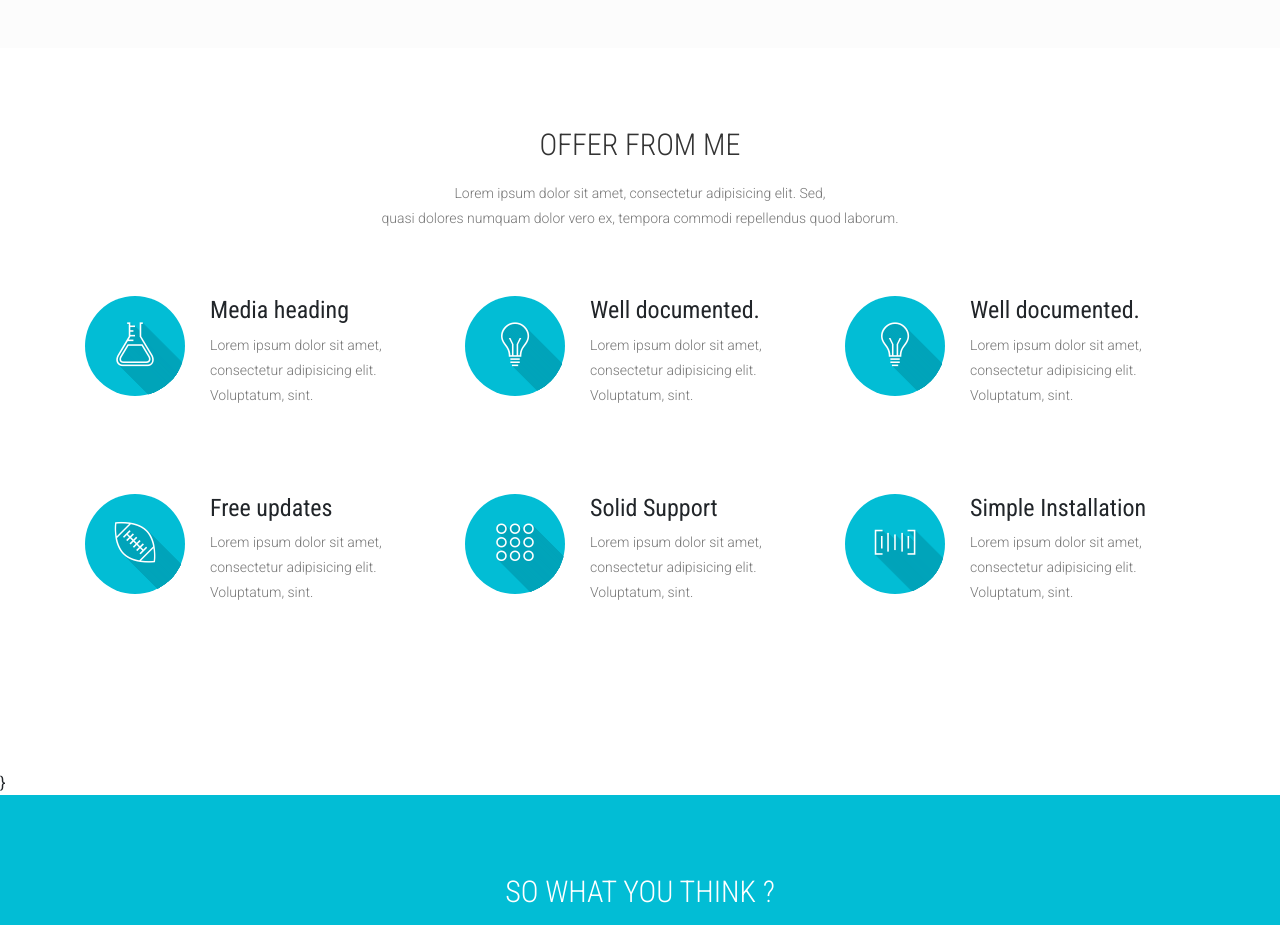
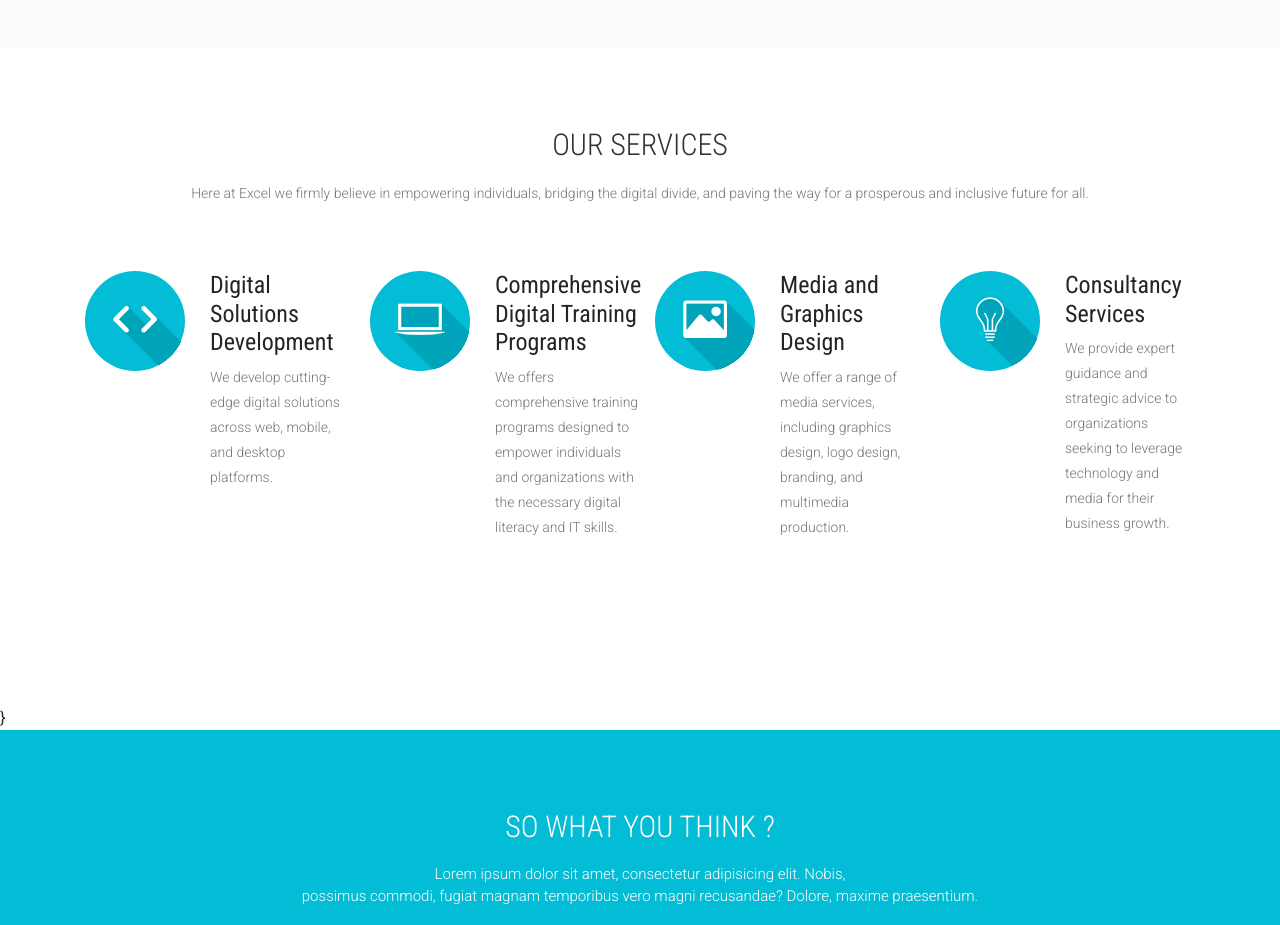
Before and after one commit to emile-tech/digitalexcelconsults, a plain HTML site: page index.html in a window 1280 px wide. Shown: the part 2460-3385 px from the top of the page. Drawn offline with Linux system fonts and the light colour scheme; files whose address does not match are found by name; a web font is replaced by a local one.

Commit message:
Added the Services section with all our services

```diff
--- a/index.html
+++ b/index.html
@@ -343,66 +343,66 @@ Portfolio Section Start
 <section id="feature">
   <div class="container">
     <div class="section-heading">
-      <h1 class="title wow fadeInDown" data-wow-delay=".3s">Offer From Me</h1>
+      <h1 class="title wow fadeInDown" data-wow-delay=".3s">Our Services</h1>
       <p class="wow fadeInDown" data-wow-delay=".5s">
-        Lorem ipsum dolor sit amet, consectetur adipisicing elit. Sed,<br> quasi dolores numquam dolor vero ex, tempora
-        commodi repellendus quod laborum.
+        Here at Excel we firmly believe in empowering individuals, bridging the digital divide, and paving the way for a prosperous and inclusive future for all.
+
       </p>
     </div>
     <div class="row">
-      <div class="col-sm-6 col-lg-4">
+      <div class="col-sm-6 col-lg-3">
         <div class="media wow fadeInUp animated" data-wow-duration="500ms" data-wow-delay="300ms">
           <div class="media-left">
             <div class="icon">
-              <i class="ion-ios-flask-outline"></i>
+              <i class="ion-code"></i>
             </div>
           </div>
           <div class="media-body">
-            <h4 class="media-heading">Media heading</h4>
-            <p>Lorem ipsum dolor sit amet, consectetur adipisicing elit. Voluptatum, sint.</p>
+            <h4 class="media-heading">Digital Solutions Development</h4>
+            <p>We develop cutting-edge digital solutions across web, mobile, and desktop platforms.</p>
           </div>
         </div>
       </div>
-      <div class="col-sm-6 col-lg-4">
+      <div class="col-sm-6 col-lg-3">
         <div class="media wow fadeInDown animated" data-wow-duration="500ms" data-wow-delay="600ms">
+          <div class="media-left">
+            <div class="icon">
+              <i class="ion-laptop"></i>
+            </div>
+          </div>
+          <div class="media-body">
+            <h4 class="media-heading">Comprehensive Digital Training Programs</h4>
+            <p>We offers comprehensive training programs designed to empower individuals and organizations with the necessary digital literacy and IT skills.</p>
+          </div>
+        </div>
+      </div>
+      <div class="col-sm-6 col-lg-3">
+        <div class="media wow fadeInDown animated" data-wow-duration="500ms" data-wow-delay="900ms">
+          <div class="media-left">
+            <div class="icon">
+              <i class="ion-image"></i>
+            </div>
+          </div>
+          <div class="media-body">
+            <h4 class="media-heading">Media and Graphics Design</h4>
+            <p>We offer a range of media services, including graphics design, logo design, branding, and multimedia production.</p>
+          </div>
+        </div>
+      </div>
+      <div class="col-sm-6 col-lg-3">
+        <div class="media wow fadeInDown animated" data-wow-duration="500ms" data-wow-delay="1200ms">
           <div class="media-left">
             <div class="icon">
               <i class="ion-ios-lightbulb-outline"></i>
             </div>
           </div>
           <div class="media-body">
-            <h4 class="media-heading">Well documented.</h4>
-            <p>Lorem ipsum dolor sit amet, consectetur adipisicing elit. Voluptatum, sint.</p>
+            <h4 class="media-heading">Consultancy Services</h4>
+            <p>We provide expert guidance and strategic advice to organizations seeking to leverage technology and media for their business growth.</p>
           </div>
         </div>
       </div>
-      <div class="col-sm-6 col-lg-4">
-        <div class="media wow fadeInDown animated" data-wow-duration="500ms" data-wow-delay="900ms">
-          <div class="media-left">
-            <div class="icon">
-              <i class="ion-ios-lightbulb-outline"></i>
-            </div>
-          </div>
-          <div class="media-body">
-            <h4 class="media-heading">Well documented.</h4>
-            <p>Lorem ipsum dolor sit amet, consectetur adipisicing elit. Voluptatum, sint.</p>
-          </div>
-        </div>
-      </div>
-      <div class="col-sm-6 col-lg-4">
-        <div class="media wow fadeInDown animated" data-wow-duration="500ms" data-wow-delay="1200ms">
-          <div class="media-left">
-            <div class="icon">
-              <i class="ion-ios-americanfootball-outline"></i>
-            </div>
-          </div>
-          <div class="media-body">
-            <h4 class="media-heading">Free updates</h4>
-            <p>Lorem ipsum dolor sit amet, consectetur adipisicing elit. Voluptatum, sint.</p>
-          </div>
-        </div>
-      </div>
-      <div class="col-sm-6 col-lg-4">
+  <!--      <div class="col-sm-6 col-lg-3">
         <div class="media wow fadeInDown animated" data-wow-duration="500ms" data-wow-delay="1500ms">
           <div class="media-left">
             <div class="icon">
@@ -415,6 +415,7 @@ Portfolio Section Start
           </div>
         </div>
       </div>
+
       <div class="col-sm-6 col-lg-4">
         <div class="media wow fadeInDown animated" data-wow-duration="500ms" data-wow-delay="1800ms">
           <div class="media-left">
@@ -427,7 +428,7 @@ Portfolio Section Start
             <p>Lorem ipsum dolor sit amet, consectetur adipisicing elit. Voluptatum, sint.</p>
           </div>
         </div>
-      </div>
+      </div> -->
     </div>
   </div>
 </section> <!-- /#feature -->
```
